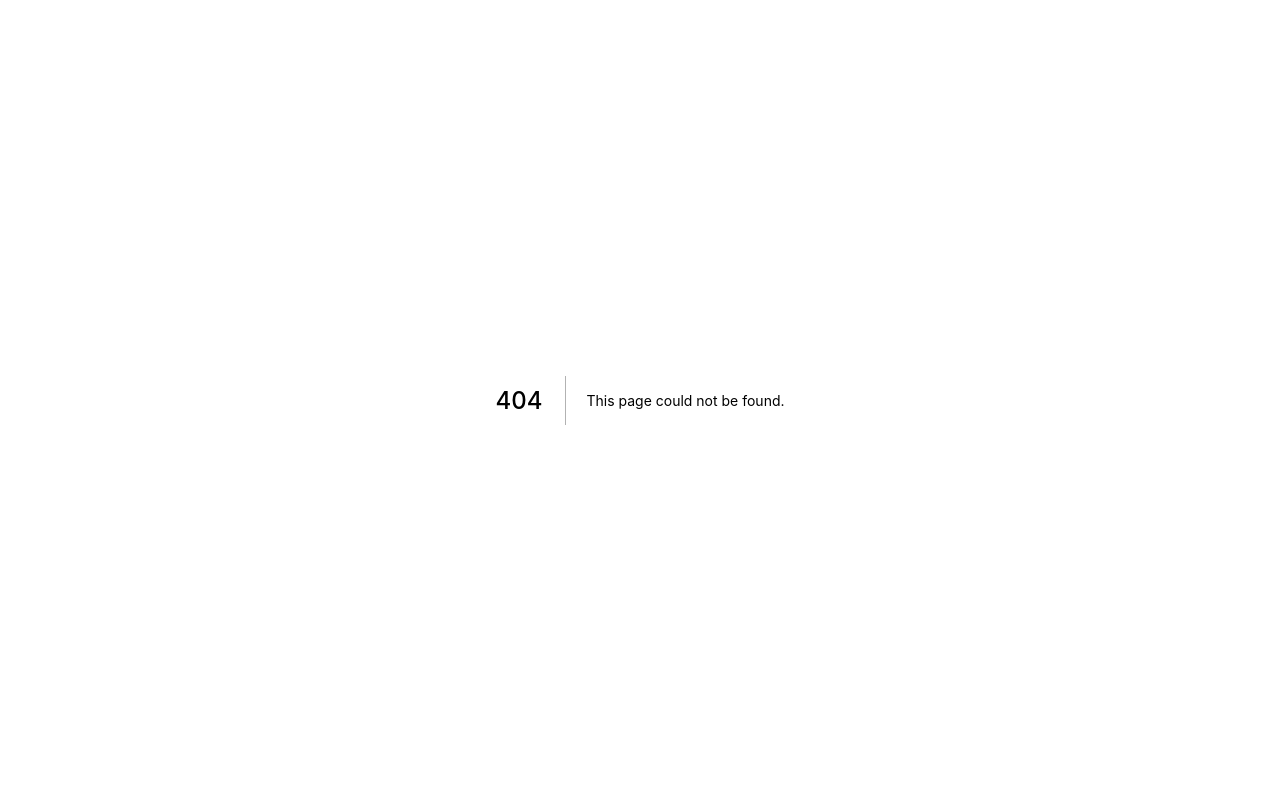
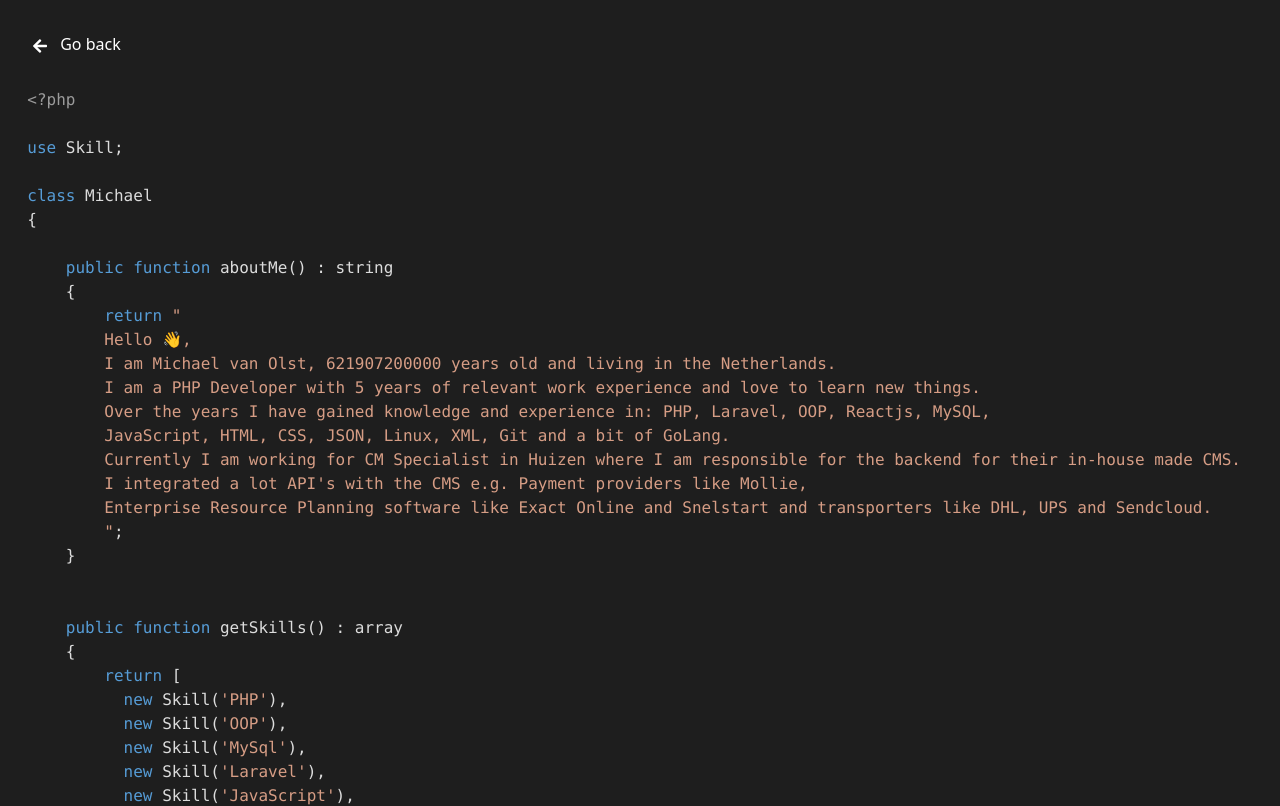
Before and after one commit to MichaelvOlst/michaelvanolst, a Next.js app: page /code in a window 1280 px wide. Before the commit this address had no page. Shown: the top 806 px of the page. Built offline with nearby package versions, Linux system fonts and the light colour scheme.

Commit message:
working on the layout and design

```diff
--- a/package.json
+++ b/package.json
@@ -11,6 +11,7 @@
     "next": "11.0.0",
     "react": "17.0.2",
     "react-dom": "17.0.2",
+    "react-icons": "^4.2.0",
     "react-syntax-highlighter": "^15.4.3"
   },
   "devDependencies": {
--- /dev/null
+++ b/pages/code.js
@@ -0,0 +1,78 @@
+import Head from 'next/head'
+import Link from 'next/link'
+import Layout from '../components/layout'
+import SyntaxHighlighter from 'react-syntax-highlighter';
+import { vs2015 } from 'react-syntax-highlighter/dist/cjs/styles/hljs';
+import { FaArrowLeft } from 'react-icons/fa';
+
+
+export default function Home() {
+
+   const dateOfBirth = new Date('1989 09 16 GMT');
+
+  const codeString = `
+  <?php
+
+  use Skill;
+
+  class Michael
+  {
+
+      public function aboutMe() : string
+      {
+          return "
+          Hello 👋,
+          I am Michael van Olst, ${dateOfBirth.getTime()} years old and living in the Netherlands.
+          I am a PHP Developer with 5 years of relevant work experience and love to learn new things.
+          Over the years I have gained knowledge and experience in: PHP, Laravel, OOP, Reactjs, MySQL,
+          JavaScript, HTML, CSS, JSON, Linux, XML, Git and a bit of GoLang.
+          Currently I am working for CM Specialist in Huizen where I am responsible for the backend for their in-house made CMS.
+          I integrated a lot API's with the CMS e.g. Payment providers like Mollie,
+          Enterprise Resource Planning software like Exact Online and Snelstart and transporters like DHL, UPS and Sendcloud.
+          ";
+      }
+
+
+      public function getSkills() : array
+      {
+          return [
+            new Skill('PHP'),
+            new Skill('OOP'),
+            new Skill('MySql'),
+            new Skill('Laravel'),
+            new Skill('JavaScript'),
+            new Skill('Next.js'),
+            new Skill('GIT'),
+            new Skill('CSS'),
+            new Skill('JSON'),
+            new Skill('XML'),
+            new Skill('HTML'),
+            new Skill('Linux'),
+            new Skill('Terminal'),
+            new Skill('VueJS'),
+            new Skill('ReactJS'),
+          ];
+      }
+
+  }
+  `;
+
+  return (
+    <Layout>
+      <Head>
+        <title>Michael van Olst</title>
+        <meta name="description" content="Michael van Olst Resume" />
+        <link rel="icon" href="/favicon.ico" />
+      </Head>
+      <div className=" m-8 mb-0">
+        <h1 className="text-white text-l">
+          <Link href="/"><a className=""><FaArrowLeft className="inline-block	mr-2" /> Go back</a></Link>
+        </h1>
+      </div>
+      <SyntaxHighlighter language="php" style={vs2015}>
+      {codeString}
+      </SyntaxHighlighter>
+    </Layout>
+
+  )
+}
--- a/pages/index.js
+++ b/pages/index.js
@@ -1,58 +1,8 @@
 import Head from 'next/head'
+import Link from 'next/link'
 import Layout from '../components/layout'
-import SyntaxHighlighter from 'react-syntax-highlighter';
-import { vs2015 } from 'react-syntax-highlighter/dist/cjs/styles/hljs';
-
 export default function Home() {
 
-   const dateOfBirth = new Date('1989 09 16 GMT');
-
-  const codeString = `
-  <?php
-
-  use Skill;
-
-  class Michael van Olst
-  {
-
-      public function aboutMe() : string
-      {
-          return "
-          Hello 👋,
-          I am Michael van Olst, ${dateOfBirth.getTime()} years old and living in the Netherlands.
-          I am a PHP Developer with 5 years of relevant work experience and love to learn new things.
-          Over the years I have gained knowledge and experience in: PHP, Laravel, OOP, Reactjs, MySQL,
-          JavaScript, HTML, CSS, JSON, Linux, XML, Git and a bit of GoLang.
-          Currently I am working for CM Specialist in Huizen where I am responsible for the backend for their in-house made CMS.
-          I integrated a lot API's with the CMS e.g. Payment providers like Mollie,
-          Enterprise Resource Planning software like Exact Online and Snelstart and transporters like DHL, UPS and Sendcloud.
-          ";
-      }
-
-
-      public function getSkills() : array
-      {
-          return [
-            new Skill('PHP'),
-            new Skill('OOP'),
-            new Skill('MySql'),
-            new Skill('Laravel'),
-            new Skill('JavaScript'),
-            new Skill('Next.js'),
-            new Skill('GIT'),
-            new Skill('CSS'),
-            new Skill('JSON'),
-            new Skill('XML'),
-            new Skill('HTML'),
-            new Skill('Linux'),
-            new Skill('Terminal'),
-            new Skill('VueJS'),
-            new Skill('ReactJS'),
-          ];
-      }
-
-  }
-  `;
 
   return (
     <Layout>
@@ -63,9 +13,15 @@ export default function Home() {
         <link rel="icon" href="/favicon.ico" />
       </Head>
 
-      <SyntaxHighlighter language="php" style={vs2015} customStyle={{"width": "100%"}}>
-      {codeString}
-      </SyntaxHighlighter>
+      <div className="container mx-auto h-screen flex justify-center">
+        <div className="flex justify-center items-center">
+          <div className="mx-auto space-x-6 flex">
+            <h1 className="text-white text-4xl mr-20">Michael van Olst</h1>
+            <Link href="/resume"><a className="text-white pt-2 transition transform hover:-translate-y-1 motion-reduce:transition-none motion-reduce:transform-none">Regular resume</a></Link>
+            <Link href="/code"><a className="text-white pt-2 transition transform hover:-translate-y-1 motion-reduce:transition-none motion-reduce:transform-none">Code resume</a></Link>
+          </div>
+        </div>
+      </div>
     </Layout>
 
   )
--- /dev/null
+++ b/pages/resume.js
@@ -0,0 +1,21 @@
+import Head from 'next/head'
+import Link from 'next/link'
+import Layout from '../components/layout'
+
+export default function Home() {
+
+
+  return (
+    <Layout>
+
+      <Head>
+        <title>Michael van Olst</title>
+        <meta name="description" content="Michael van Olst Resume" />
+        <link rel="icon" href="/favicon.ico" />
+      </Head>
+
+      <p>Hello this is the normal resume, you can also download this one if you'd like</p>
+    </Layout>
+
+  )
+}
```
Also changed, not shown: 1 other file (tests, documents, lock files or other folders).
